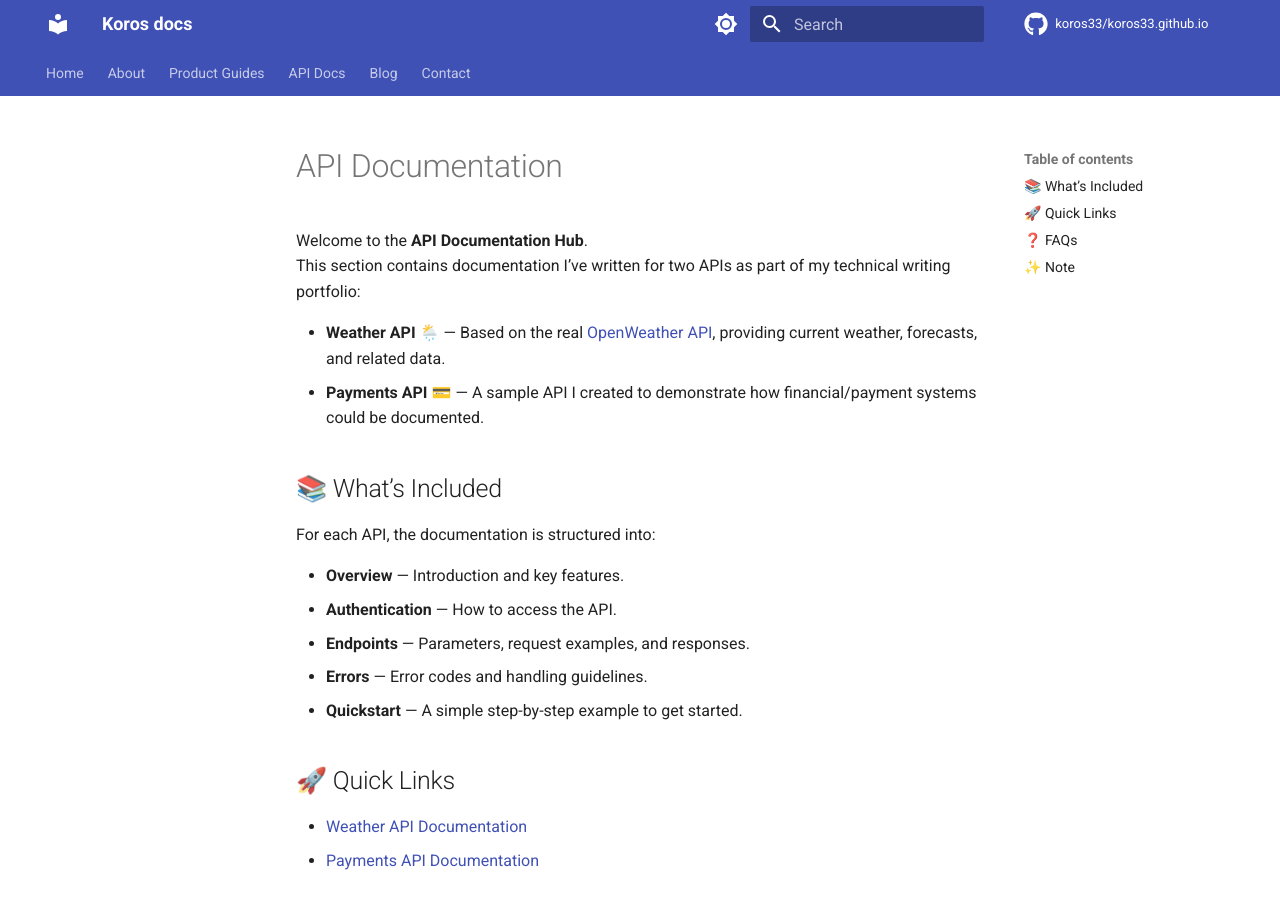
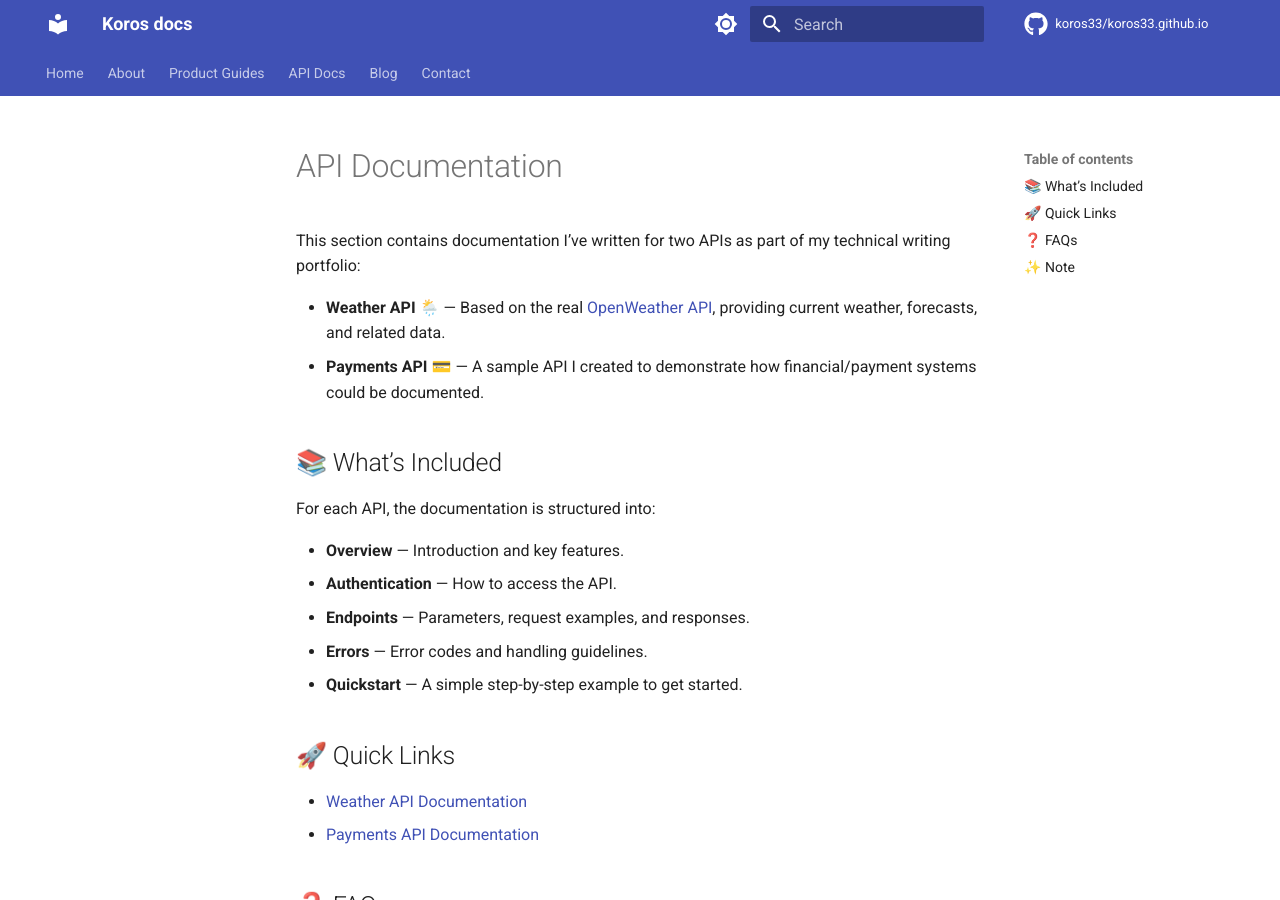
Before and after one commit to koros33/koros33.github.io, an MkDocs documentation site: the page built from docs/API docs/index.md, in a window 1280 px wide and 900 px high. Built offline with MkDocs 1.6.1 and Material for MkDocs 9.7.7, drawn with Linux system fonts in a browser that asks for light colours; comment, search, counter and statistics services are not loaded; the version menu is left out.

Commit message:
index.md

```diff
--- a/docs/API docs/index.md
+++ b/docs/API docs/index.md
@@ -1,6 +1,4 @@
 # API Documentation
-
-Welcome to the **API Documentation Hub**.
 This section contains documentation I’ve written for two APIs as part of my technical writing portfolio:
 
 - **Weather API** 🌦️ — Based on the real [OpenWeather API](https://openweathermap.org/api), providing current weather, forecasts, and related data.
@@ -33,7 +31,5 @@ A: Yes — you can test the Weather API using your own OpenWeather API key. The
 **Q: Why document them?**
 A: To showcase technical writing skills, including structuring docs, writing clear examples, and explaining authentication, endpoints, and error handling.
 
----
-
 ## ✨ Note
 This section is part of a **portfolio project** designed to highlight technical documentation skills.
```
